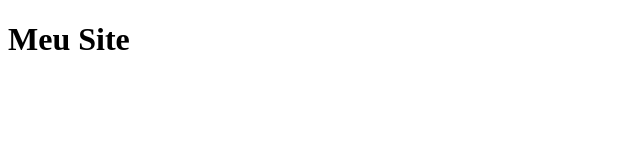
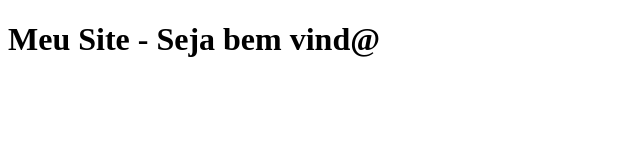
Before and after one commit to ysaaclp14/teste-git, a plain HTML site: page index.html in a window 1280 px wide. Shown: the whole page, without its empty margins (0-640 px from the left). Drawn offline with Linux system fonts and the light colour scheme.

Commit message:
Melhoria no cabeçalho do site

```diff
--- a/index.html
+++ b/index.html
@@ -6,6 +6,6 @@
     <title>Document</title>
 </head>
 <body>
-    <h1>Meu Site</h1>
+    <h1>Meu Site - Seja bem vind@</h1>
 </body>
 </html>
```
